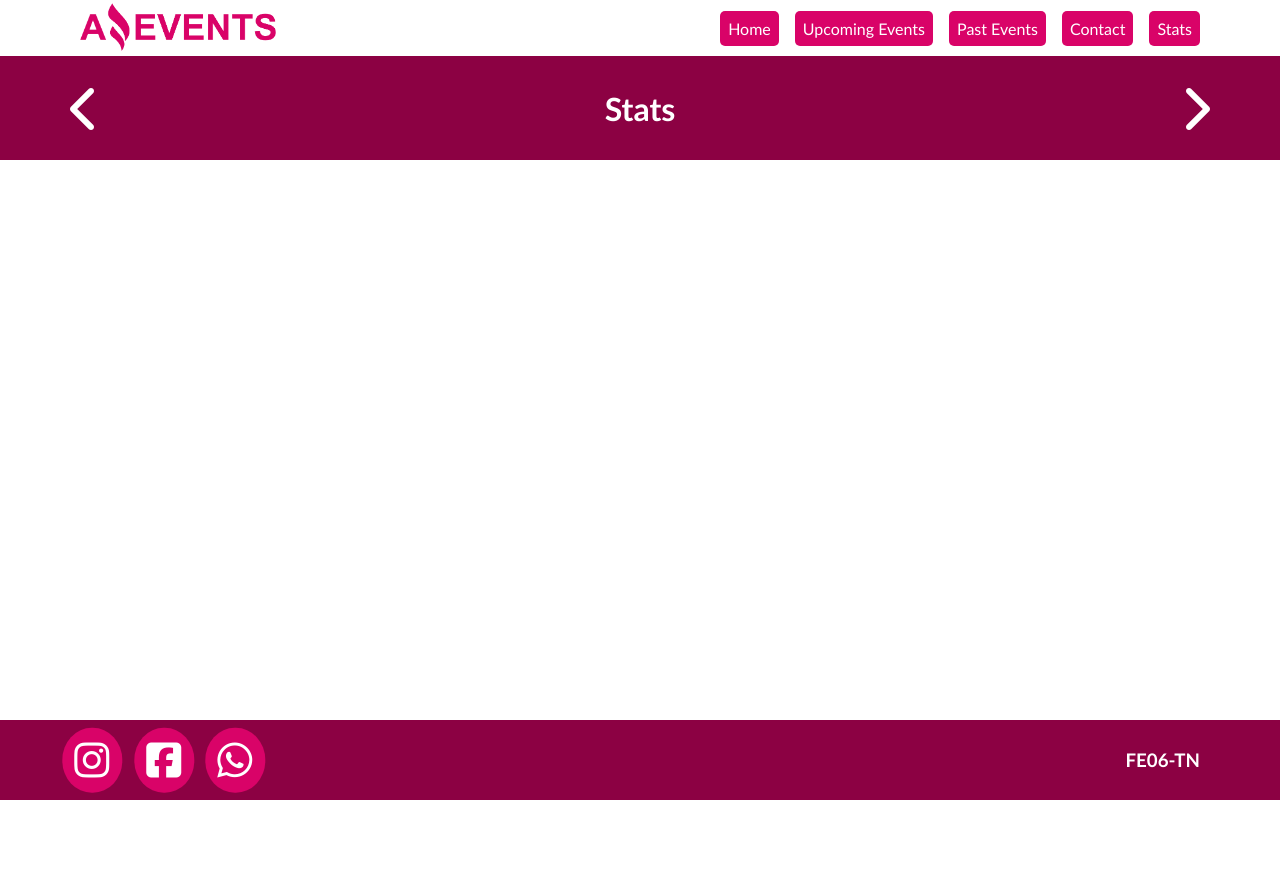
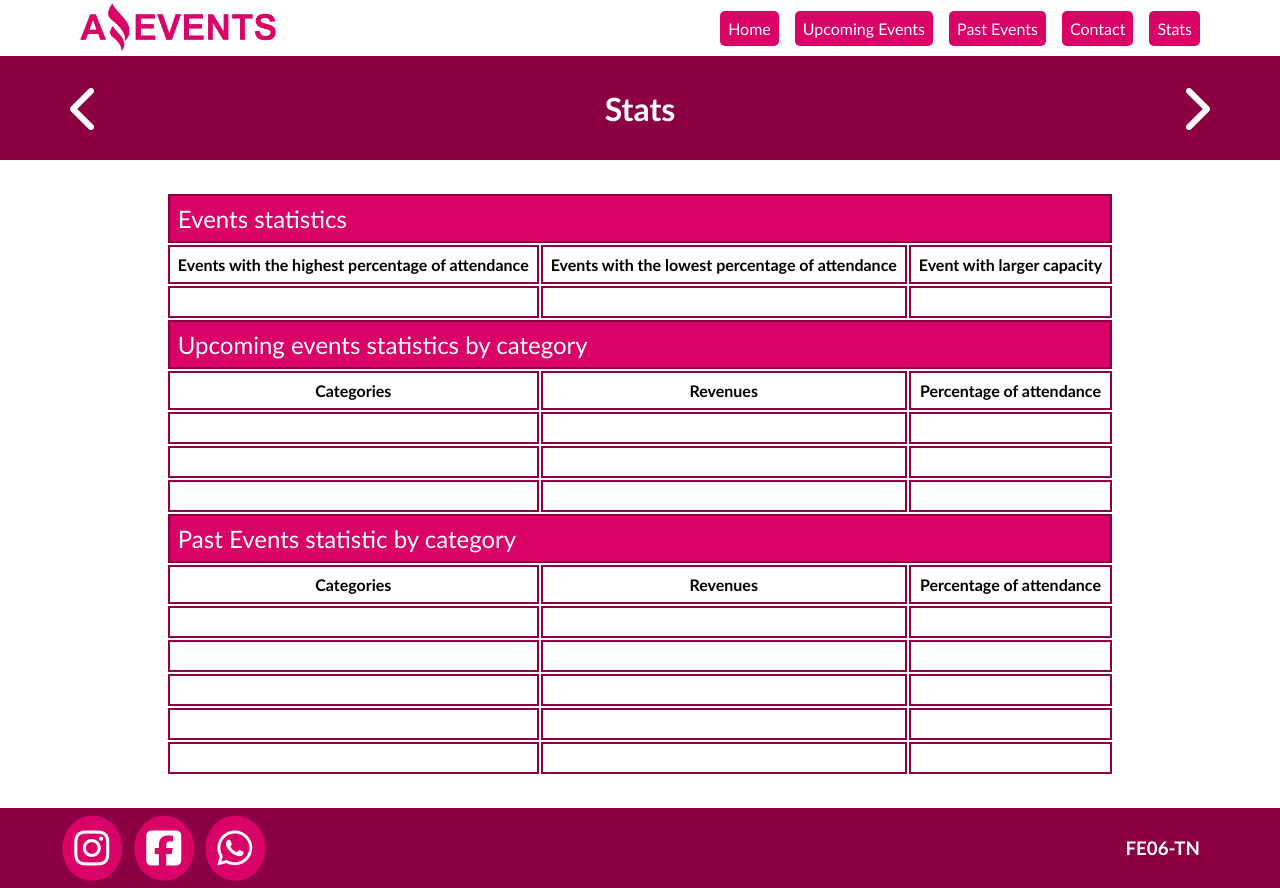
Before and after one commit to CarlosSebastianLorenzo/Amazing_Events_Lorenzo, a plain HTML site: page pages/stats.html in a window 1280 px wide. Before the commit the page ends 800 px from the top, so only its background shows below. Drawn offline with Linux system fonts and the light colour scheme.

Commit message:
se crearon las tablas en stats

```diff
--- a/assets/styles/style.css
+++ b/assets/styles/style.css
@@ -175,6 +175,23 @@ main{
 textarea{
     resize:none;
 }
+    /*Table*/
+.table{
+    display: flex;
+    padding: 2rem;
+    justify-content: center;
+}
+tr:first-child>td{
+    background-color: var(--primary);
+    color: var(--light);
+    font-size: 1.5rem;
+    padding: .5rem;
+}
+td, th{
+    border: 2px solid var(--terceary);
+    height: 2rem;
+    padding: .5rem;
+}
 /*FOOTER*/
 footer{
     display: flex;
--- a/pages/stats.html
+++ b/pages/stats.html
@@ -46,13 +46,85 @@
         </div>
     </header>
     <main>
-        <table>
-            <thead>
-                <tr>
-                    <td></td>
-                </tr>
-            </thead>
-        </table>
+        <div class="table">
+            <table>
+                <tbody>
+                    <tr>
+                        <td colspan="3">Events statistics</td>
+                    </tr>
+                    <tr>
+                        <th>Events with the highest percentage of attendance</th>
+                        <th>Events with the lowest percentage of attendance</th>
+                        <th>Event with larger capacity</th>
+                    </tr>
+                    <tr>
+                        <td></td>
+                        <td></td>
+                        <td></td>
+                    </tr>
+                </tbody>
+                <tbody>
+                    <tr>
+                        <td colspan="3">Upcoming events statistics by category</td>
+                    </tr>
+                    <tr>
+                        <th>Categories</th>
+                        <th>Revenues</th>
+                        <th>Percentage of attendance</th>
+                    </tr>
+                    <tr>
+                        <td></td>
+                        <td></td>
+                        <td></td>
+                    </tr>
+                    <tr>
+                        <td></td>
+                        <td></td>
+                        <td></td>
+                    </tr>
+                    <tr>
+                        <td></td>
+                        <td></td>
+                        <td></td>
+                    </tr>
+                </tbody>
+                <tbody>
+                    <tr>
+                        <td colspan="3">Past Events statistic by category</td>
+                    </tr>
+                    <tr>
+                        <th>Categories</th>
+                        <th>Revenues</th>
+                        <th>Percentage of attendance</th>
+                    </tr>
+                    <tr>
+                        <td></td>
+                        <td></td>
+                        <td></td>
+                    </tr>
+                    <tr>
+                        <td></td>
+                        <td></td>
+                        <td></td>
+                    </tr>
+                    <tr>
+                        <td></td>
+                        <td></td>
+                        <td></td>
+                    </tr>
+                    <tr>
+                        <td></td>
+                        <td></td>
+                        <td></td>
+                    </tr>
+                    <tr>
+                        <td></td>
+                        <td></td>
+                        <td></td>
+                    </tr>
+                </tbody>
+            </table>
+        </div>
     </main>
     <footer>
         <div class="redes">
```
